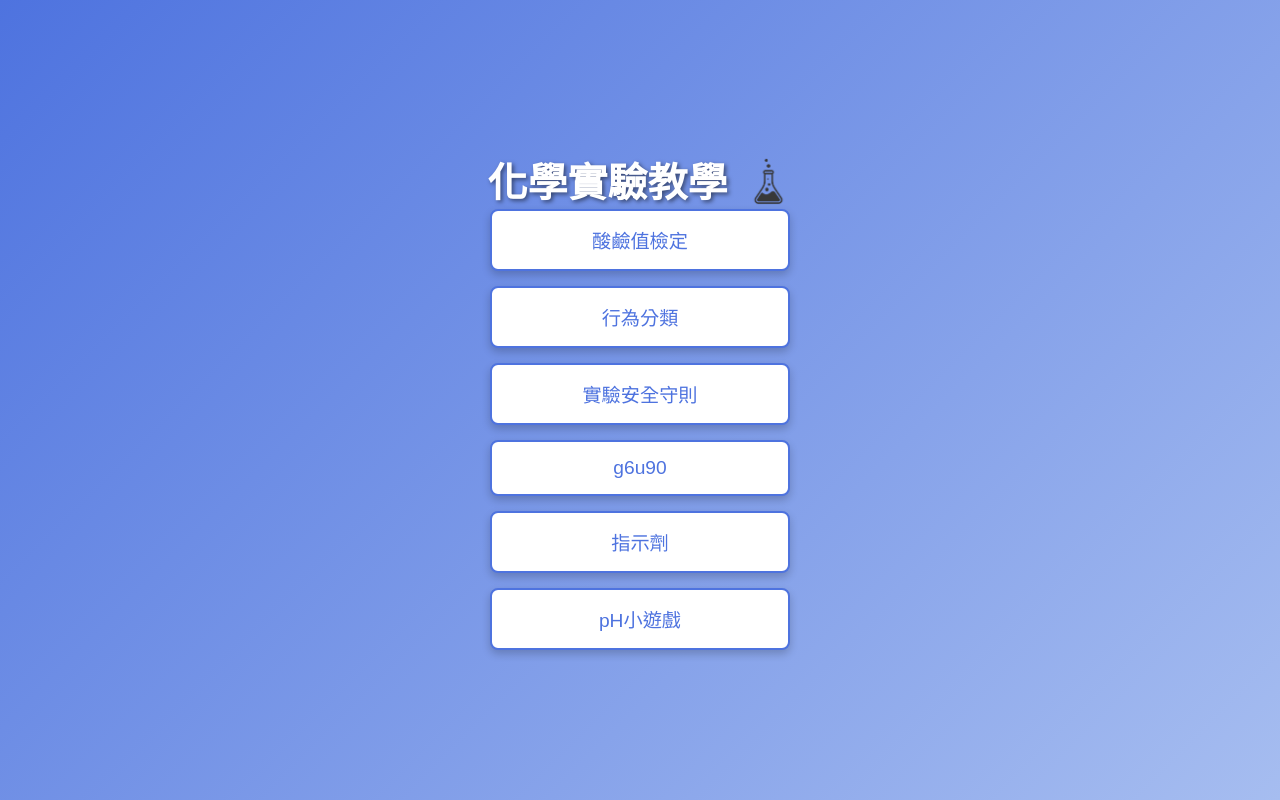
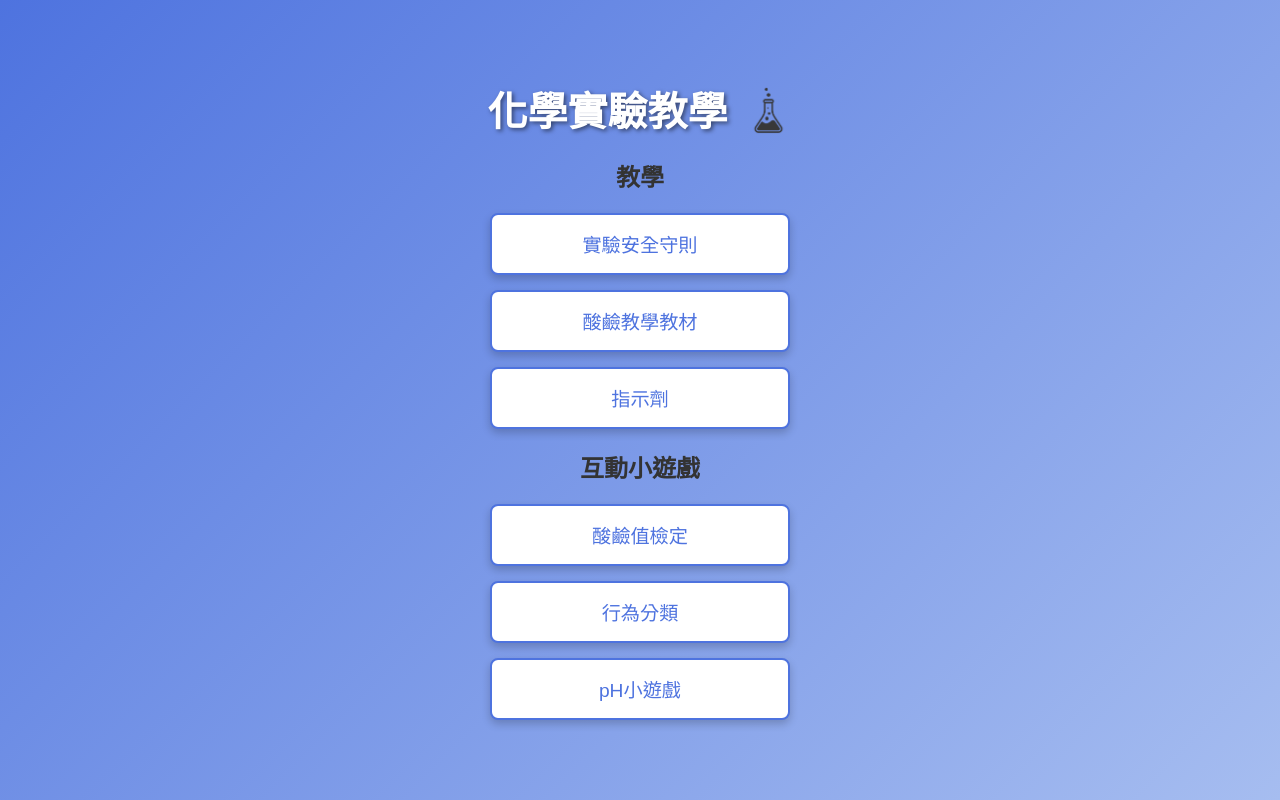
Before and after one commit to ArthurArthurArthur0817/Chemistry, a Flask app: page / in a window 1280 px wide. Run offline with Flask 3, Linux system fonts and the light colour scheme.

Commit message:
Update index.html

```diff
--- a/templates/index.html
+++ b/templates/index.html
@@ -85,14 +85,27 @@
             <h1>化學實驗教學</h1>
             <img src="{{ url_for('static', filename='image/cup.png') }}" alt="p" class="beaker-image">
         </div>
-        <div class="button-container">
-            <button onclick="window.location.href='/chemistry'">酸鹼值檢定</button>
-            <button onclick="window.location.href='/classification'">行為分類</button>
-            <button onclick="window.location.href='/teach'">實驗安全守則</button>
-            <button onclick="window.location.href='/page2'">g6u90</button>
-            <button onclick="window.location.href='/indicator'">指示劑</button>
-            <button onclick="window.location.href='/pH'">pH小遊戲</button>
+
+        <!-- 第一部分按鈕區域 -->
+        <div class="button-section">
+            <h2>教學</h2>
+            <div class="button-container">
+                <button onclick="window.location.href='/teach'">實驗安全守則</button>
+                <button onclick="window.location.href='/book'">酸鹼教學教材</button>
+                <button onclick="window.location.href='/indicator'">指示劑</button>
+            </div>
+        </div>
+
+        <!-- 第二部分按鈕區域 -->
+        <div class="button-section">
+            <h2>互動小遊戲</h2>
+            <div class="button-container">
+                <button onclick="window.location.href='/chemistry'">酸鹼值檢定</button>
+                <button onclick="window.location.href='/classification'">行為分類</button>
+                <button onclick="window.location.href='/pH'">pH小遊戲</button>
+            </div>
         </div>
     </div>
+
 </body>
 </html>
```
